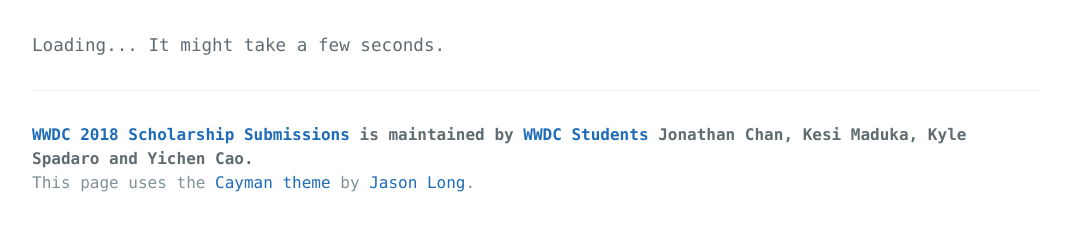
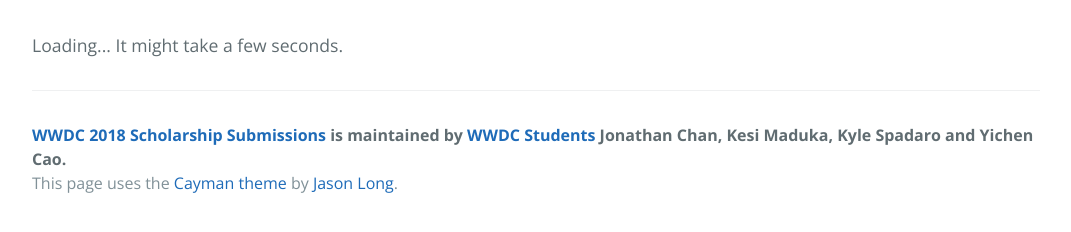
Before and after one commit to wwdc/2018, a plain HTML site: page index.html in a window 1280 px wide. Shown: the whole page, without its empty margins (104-1175 px from the left). Drawn offline with nearby package versions, Linux system fonts and the light colour scheme; a script that the page names is missing.

Commit message:
Menlo/fixed width is no longer this year's style

```diff
--- a/stylesheets/stylesheet.css
+++ b/stylesheets/stylesheet.css
@@ -4,7 +4,7 @@
 body {
   padding: 0;
   margin: 0;
-  font-family: "Menlo", "Open Sans", "Helvetica Neue", Helvetica, Arial, sans-serif;
+  font-family: "Open Sans", "Helvetica Neue", Helvetica, Arial, sans-serif;
   font-size: 16px;
   line-height: 1.5;
   color: #606c71; }
```
